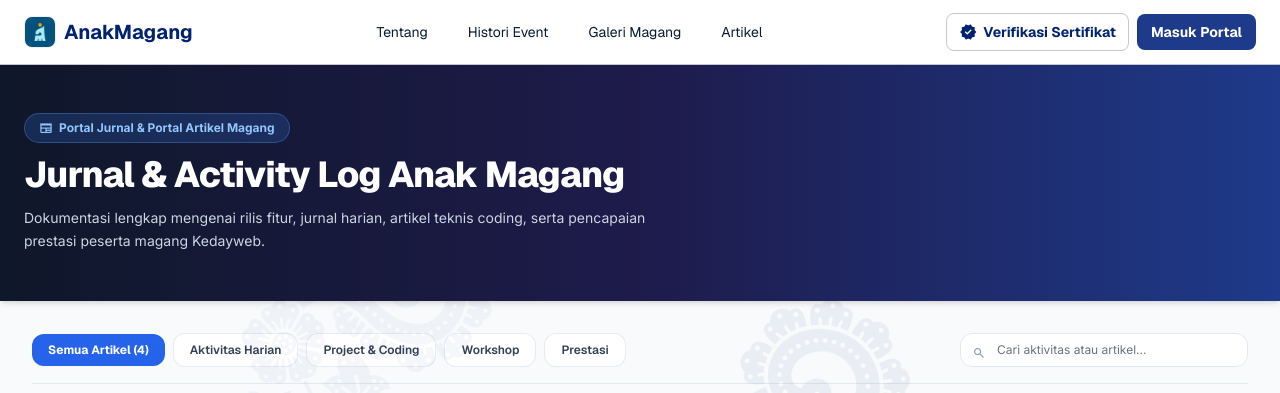
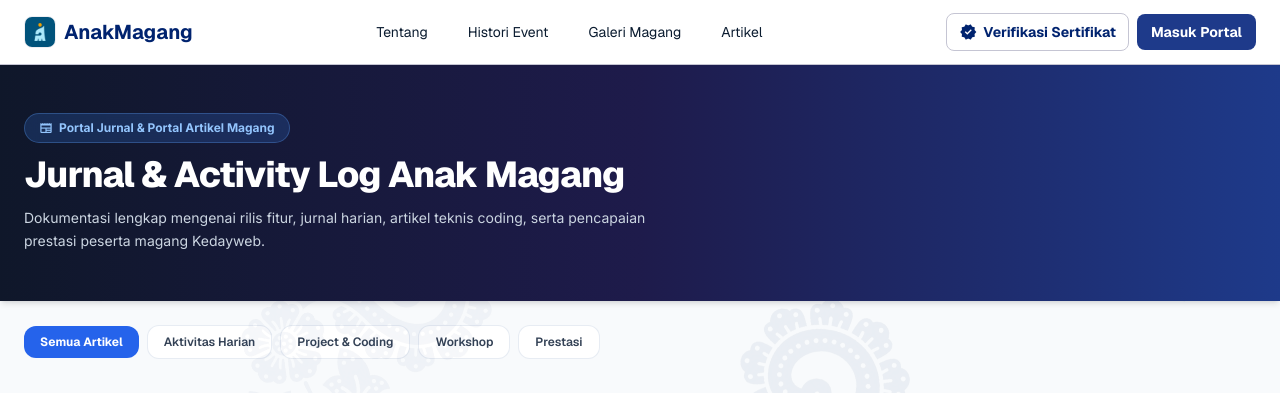
Before and after one commit to akshaymirza/Anakmagang, a PHP site: page /article.php in a window 1280 px wide. Shown: the top 393 px of the page. Run offline with PHP 8.4, Linux system fonts and the light colour scheme; data that the repository does not hold is empty; some libraries are stand-ins or nearby versions.

Commit message:
Revert "perbaikan lagi"
This reverts commit bda801770d9a0b7d6624bc5622fcbe32ffa22533.

```diff
--- a/article.php
+++ b/article.php
@@ -440,13 +440,12 @@ if (!$featured_article && count($articles) > 0) {
         </section>
 
         <!-- Main Body Content -->
-        <div class="max-w-7xl mx-auto p-6 md:p-8 flex flex-col gap-8 w-full">
+        <div class="w-full max-w-container-max mx-auto p-md md:p-gutter flex flex-col gap-xl">
 
-            <!-- Filter & Search Bar (Consistent with galeryanakmagang.php & event_history.php) -->
-            <div class="mb-2 flex flex-col md:flex-row justify-between items-start md:items-center gap-4 border-b border-slate-200 pb-4">
-                <div class="flex flex-wrap items-center gap-2">
+            <!-- Category Filter Chips (Below Hero Section) -->
+            <div class="flex items-center gap-2 overflow-x-auto pb-1 no-scrollbar">
                 <button onclick="filterCategory('all', this)" class="category-chip active flex items-center gap-1.5 px-4 py-2 rounded-xl font-geist text-xs font-bold bg-blue-600 text-white shadow-sm transition-all cursor-pointer">
-                        <span>Semua Artikel (<?php echo count($articles); ?>)</span>
+                    <span>Semua Artikel</span>
                 </button>
                 <button onclick="filterCategory('Aktivitas Harian', this)" class="category-chip flex items-center gap-1.5 px-4 py-2 rounded-xl font-geist text-xs font-semibold bg-white text-slate-700 hover:bg-slate-100 hover:text-slate-900 border border-slate-200/80 shadow-xs transition-all cursor-pointer">
                     <span>Aktivitas Harian</span>
@@ -460,12 +459,6 @@ if (!$featured_article && count($articles) > 0) {
                 <button onclick="filterCategory('Prestasi', this)" class="category-chip flex items-center gap-1.5 px-4 py-2 rounded-xl font-geist text-xs font-semibold bg-white text-slate-700 hover:bg-slate-100 hover:text-slate-900 border border-slate-200/80 shadow-xs transition-all cursor-pointer">
                     <span>Prestasi</span>
                 </button>
-                </div>
-
-                <div class="w-full md:w-72 relative shrink-0">
-                    <span class="material-symbols-outlined absolute left-3 top-2.5 text-slate-400 text-sm">search</span>
-                    <input id="article-search" oninput="filterArticles()" class="w-full pl-9 pr-4 py-2 rounded-xl bg-white border border-slate-200 focus:border-blue-600 focus:outline-none text-xs transition-colors" placeholder="Cari aktivitas atau artikel..." type="text"/>
-                </div>
             </div>
 
             <!-- Featured Hero Article (if available) -->
@@ -529,10 +522,17 @@ if (!$featured_article && count($articles) > 0) {
 
             <!-- Articles Grid Section -->
             <div>
-                <div class="flex items-center justify-between gap-4 mb-6 border-b border-slate-200 pb-4">
+                <div class="flex flex-col sm:flex-row items-start sm:items-center justify-between gap-4 mb-6 border-b border-slate-200 pb-4">
                     <div>
                         <h3 class="font-geist font-bold text-xl text-slate-900">Semua Aktivitas & Artikel</h3>
                         <span id="article-count" class="text-xs font-semibold text-slate-500"><?php echo count($articles); ?> Aktivitas Ditemukan</span>
+                    </div>
+
+                    <div class="flex items-center gap-3 w-full sm:w-auto">
+                        <!-- Global Search Bar -->
+                        <div class="relative w-full sm:w-64">
+                            <span class="material-symbols-outlined absolute left-3 top-2.5 text-slate-400 text-sm">search</span>
+                            <input id="article-search" oninput="filterArticles()" class="w-full pl-9 pr-4 py-2 rounded-xl bg-white border border-slate-200 focus:border-blue-600 focus:outline-none text-xs transition-colors" placeholder="Cari aktivitas atau artikel..." type="text"/>
                         </div>
 
                         <?php if ($is_admin): ?>
@@ -542,6 +542,7 @@ if (!$featured_article && count($articles) > 0) {
                                 <span>Tambah Artikel</span>
                             </button>
                         <?php endif; ?>
+                    </div>
                 </div>
 
                 <div id="articles-grid" class="grid grid-cols-1 md:grid-cols-2 lg:grid-cols-3 gap-6">
```
Lines whose indentation alone changed are shown as unchanged.
